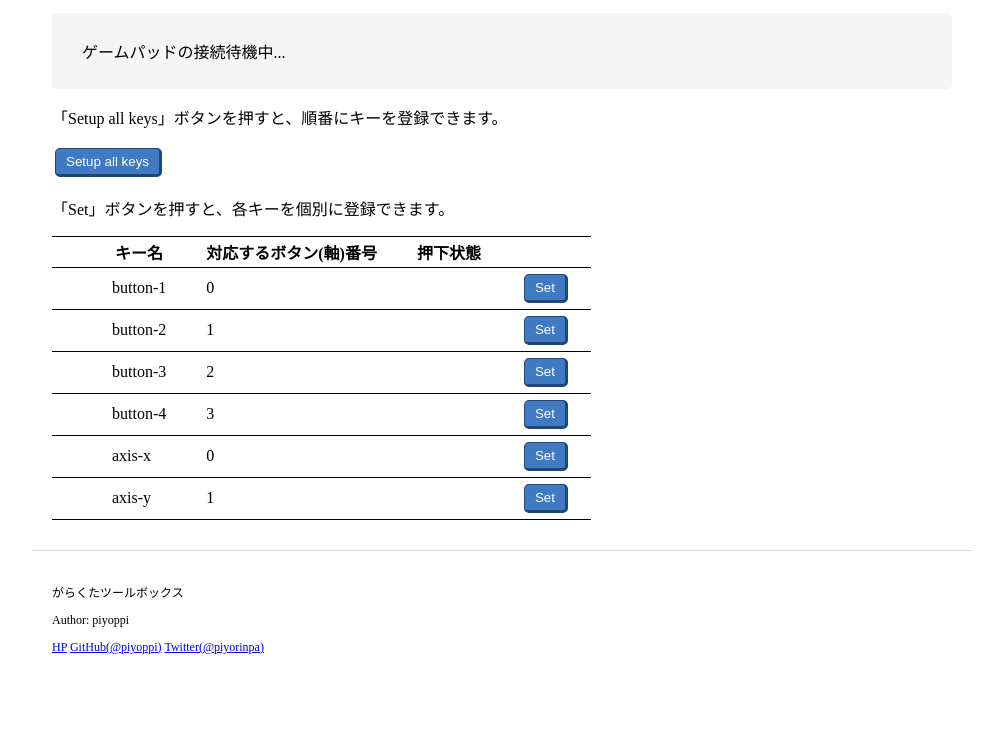
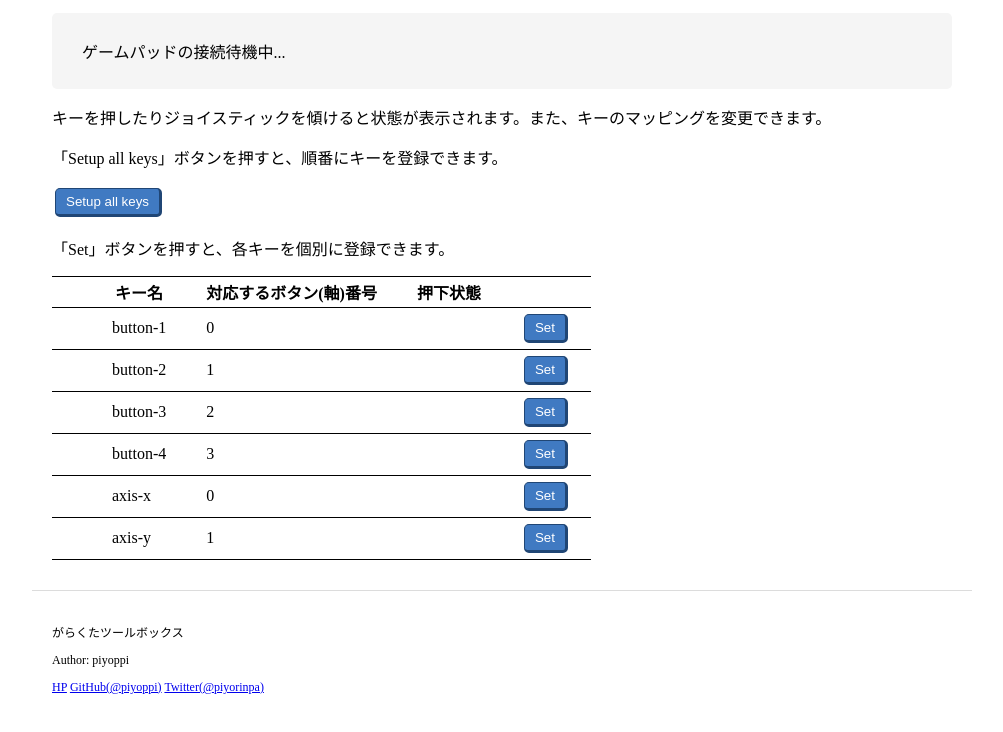
Before and after one commit to piyoppi/gamepad_playground, a plain HTML site: page index.html in a window 1280 px wide. Shown: the part 112-844 px from the top of the page, without its empty margins (138-1141 px from the left). Before the commit the page ends 807 px from the top, so only its background shows below. Drawn offline with Linux system fonts and the light colour scheme.

Commit message:
サンプルの補足説明を追加

```diff
--- a/index.html
+++ b/index.html
@@ -14,6 +14,7 @@
       <div class="gamepad-state">
         <p id="connecting-label">ゲームパッドの接続待機中...</p>
       </div>
+      <p>キーを押したりジョイスティックを傾けると状態が表示されます。また、キーのマッピングを変更できます。</p>
       <p>「Setup all keys」ボタンを押すと、順番にキーを登録できます。</p>
       <button id="capture" class="capture-button">Setup all keys</button>
       <button id="stop">Cancel</button>
```
